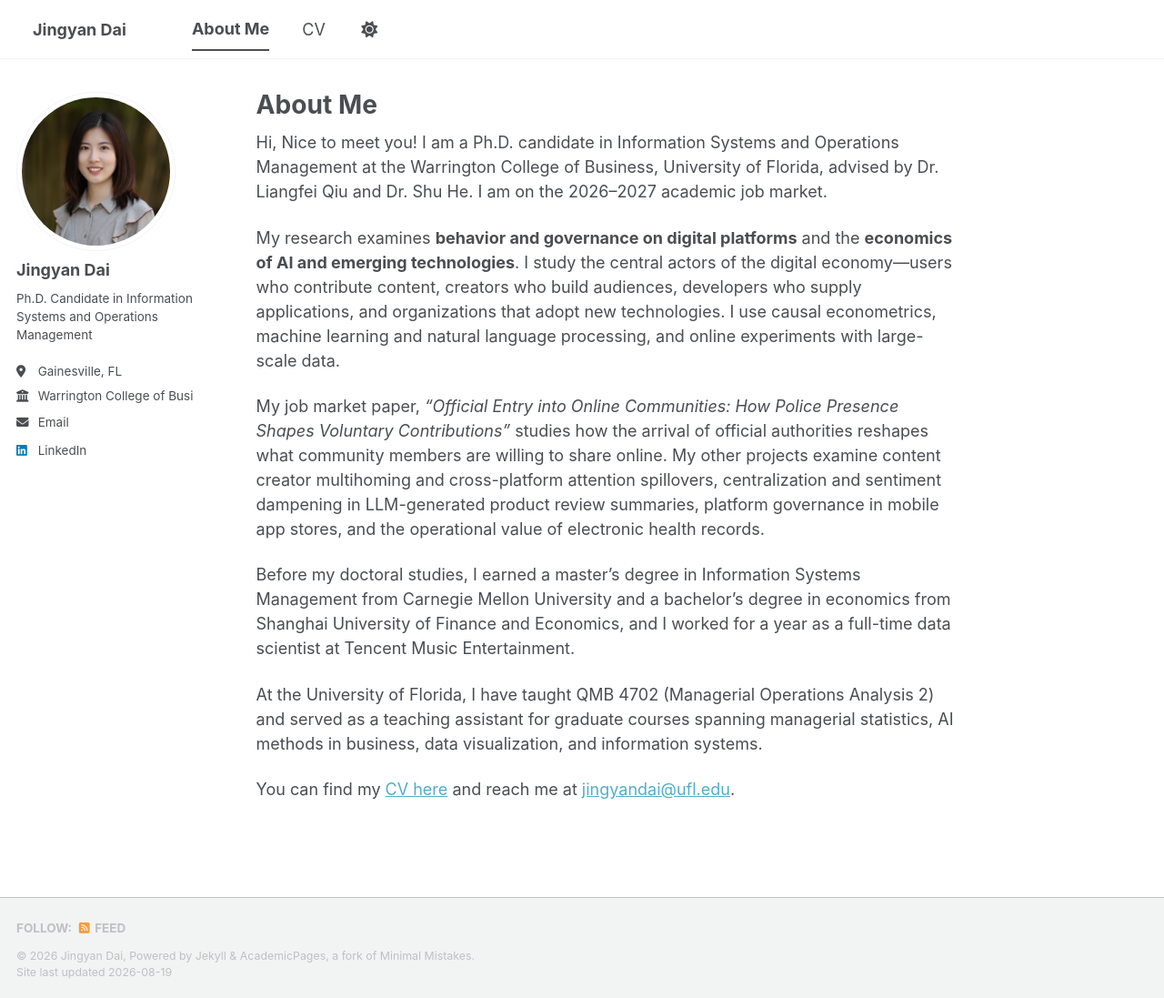
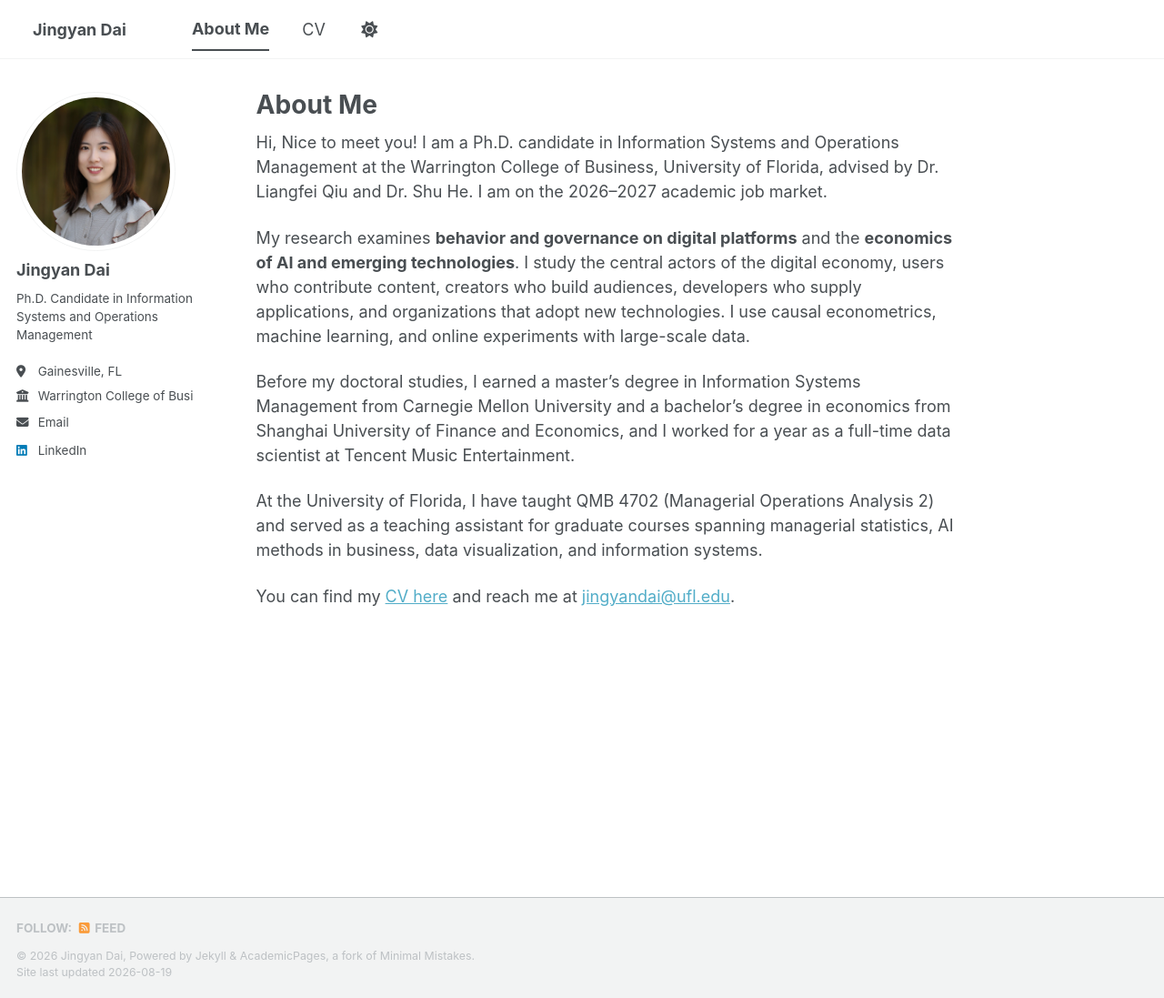
Before and after one commit to jingyandai/jingyandai.github.io, a Jekyll site: the page built from _pages/about.md, in a window 1280 px wide and 1097 px high. Shown: the whole window at 91% size. Built offline with Jekyll 4.4.1, drawn with Linux system fonts in a browser that asks for light colours; a style sheet for code colours, icons or effects is not loaded.

Commit message:
Update about.md

```diff
--- a/_pages/about.md
+++ b/_pages/about.md
@@ -9,9 +9,7 @@ redirect_from:
 
 Hi, Nice to meet you! I am a Ph.D. candidate in Information Systems and Operations Management at the Warrington College of Business, University of Florida, advised by Dr. Liangfei Qiu and Dr. Shu He. I am on the 2026–2027 academic job market.
 
-My research examines **behavior and governance on digital platforms** and the **economics of AI and emerging technologies**. I study the central actors of the digital economy—users who contribute content, creators who build audiences, developers who supply applications, and organizations that adopt new technologies. I use causal econometrics, machine learning and natural language processing, and online experiments with large-scale data.
-
-My job market paper, *"Official Entry into Online Communities: How Police Presence Shapes Voluntary Contributions"* studies how the arrival of official authorities reshapes what community members are willing to share online. My other projects examine content creator multihoming and cross-platform attention spillovers, centralization and sentiment dampening in LLM-generated product review summaries, platform governance in mobile app stores, and the operational value of electronic health records.
+My research examines **behavior and governance on digital platforms** and the **economics of AI and emerging technologies**. I study the central actors of the digital economy, users who contribute content, creators who build audiences, developers who supply applications, and organizations that adopt new technologies. I use causal econometrics, machine learning, and online experiments with large-scale data.
 
 Before my doctoral studies, I earned a master's degree in Information Systems Management from Carnegie Mellon University and a bachelor's degree in economics from Shanghai University of Finance and Economics, and I worked for a year as a full-time data scientist at Tencent Music Entertainment.
 
```
